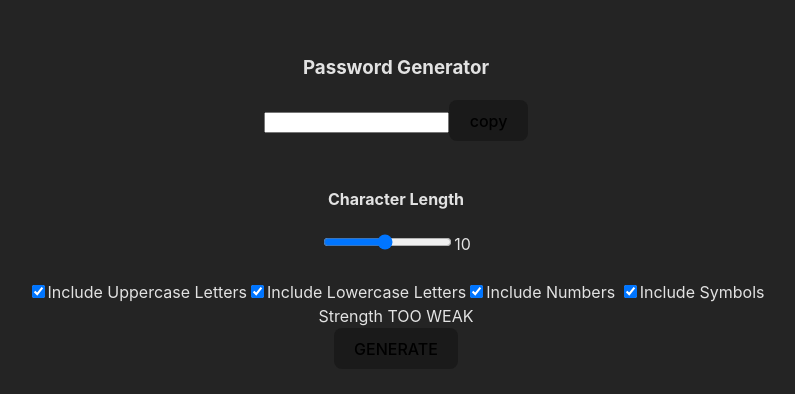
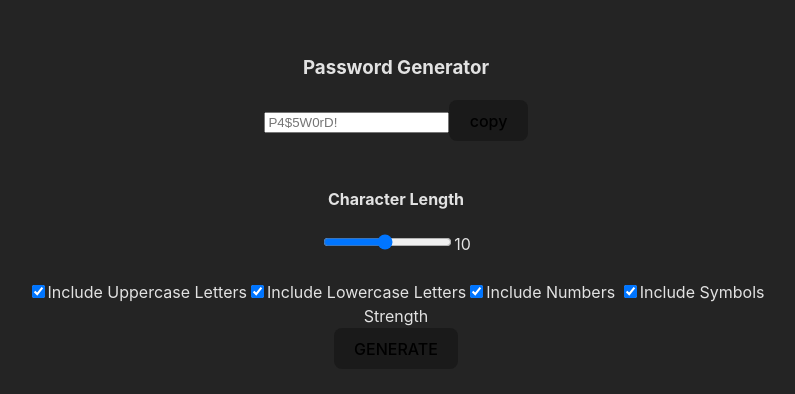
Before and after one commit to buschenyy/password-generator-app, a React (Vite) app: page / in a window 1280 px wide. Shown: the part 198-592 px from the top of the page, without its empty margins (244-1039 px from the left). Built offline with nearby package versions, Linux system fonts and the light colour scheme.

Commit message:
graphic representation of strength

```diff
--- a/src/App.jsx
+++ b/src/App.jsx
@@ -22,6 +22,7 @@ function App() {
   const [passwordStrength, setPasswordStrength] = useState('')
 
   useEffect(() => {
+    if (!password) return
     setPasswordStrength(assessPswrdStrength(password))
   }, [password])
 
--- a/src/components/Output.jsx
+++ b/src/components/Output.jsx
@@ -1,7 +1,7 @@
 const Output = ({ value }) => {
   return (
     <div>
-      <input readOnly value={value} />
+      <input readOnly placeholder="P4$5W0rD!" value={value} />
       <button onClick={() => navigator.clipboard.writeText(value)}>copy</button>
     </div>
   )
--- a/src/components/StrengthRate.jsx
+++ b/src/components/StrengthRate.jsx
@@ -1,5 +1,16 @@
+const STRENGTH_VALUES = ['TOO WEAK', 'WEAK', 'MEDIUM', 'STRONG']
 const StrengthRate = ({ strength }) => {
-  return <div>Strength {strength}</div>
+  return (
+    <div>
+      Strength {strength}{' '}
+      <div>
+        {strength &&
+          STRENGTH_VALUES.slice(0, STRENGTH_VALUES.indexOf(strength) + 1).fill(
+            '|'
+          )}
+      </div>
+    </div>
+  )
 }
 
 export default StrengthRate
--- a/src/utils/password-gen.js
+++ b/src/utils/password-gen.js
@@ -10,7 +10,6 @@ export default function generatePswrd(length, options = [...PSWRD_OPTIONS]) {
     pswrdLength.push(0)
   }
   const activePswrdOptions = [...options]
-  console.log(activePswrdOptions)
 
   const password = pswrdLength
     .map((_, i) => (pswrdLength[i] = randSymbol()))
--- a/src/utils/password-strength-check.js
+++ b/src/utils/password-strength-check.js
@@ -9,7 +9,7 @@ const REGEX_CHAR_TESTS = {
 // An object containing password strength templates
 // STRENGTH:[lowercase, uppercase, numbers, symbols, min length]
 const PSWRD_STRENGTH = {
-  DIFF: [true, true, true, true, 16],
+  STRONG: [true, true, true, true, 16],
   MEDIUM: [
     [true, true, true, true, 12],
     [true, true, true, true, 8],
```
